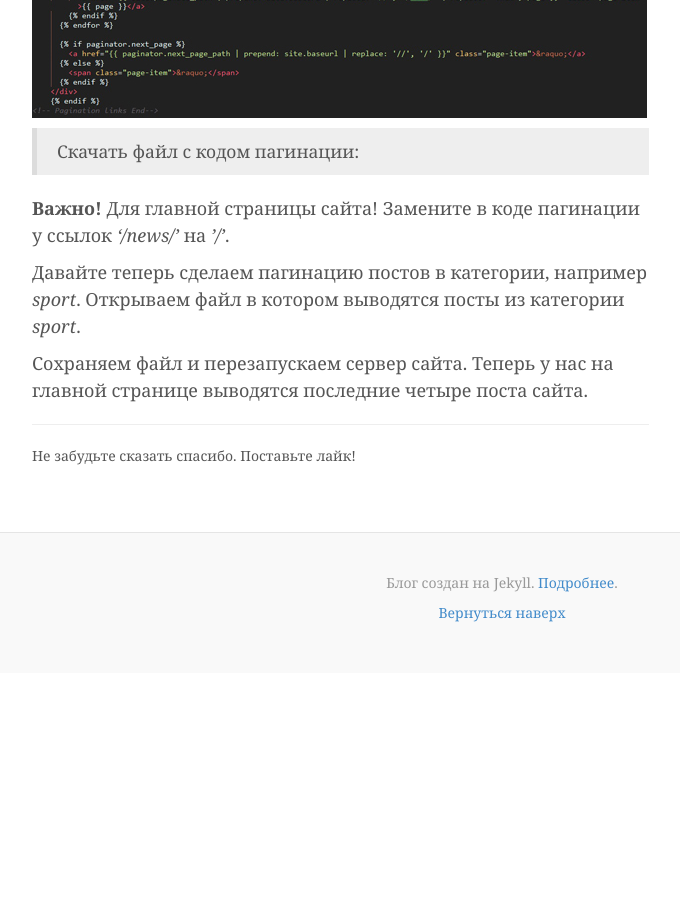
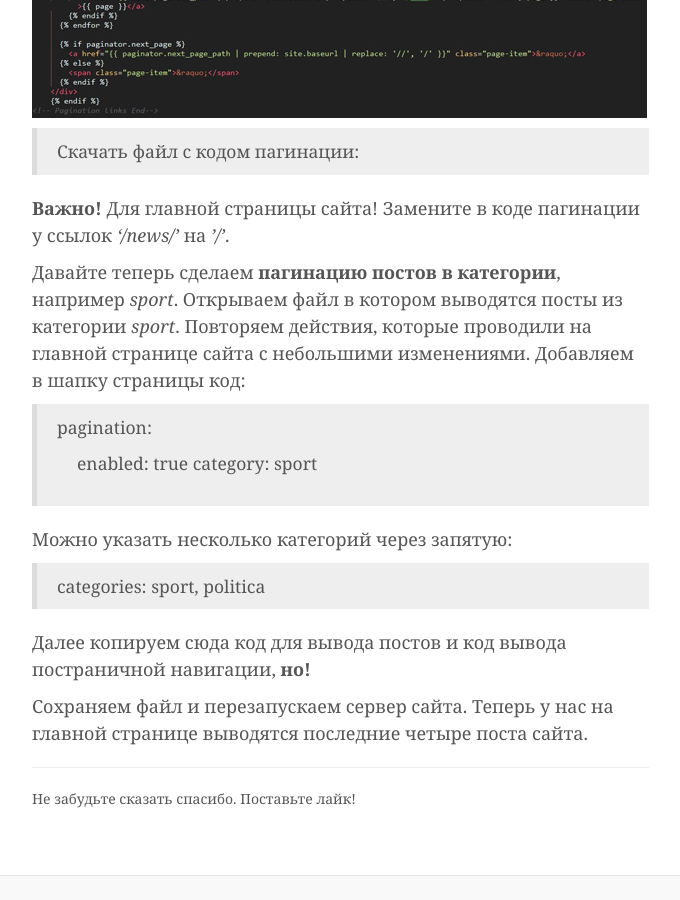
Before and after one commit to htmlblog/htmlblog.github.io, a Jekyll site: the page built from _posts/2017-04-15-paghinatsiia-jekyll-po-katieghoriiam.markdown, in a window 1280 px wide and 900 px high, scrolled down 2624 px. Shown: the whole window, without its empty margins (138-818 px from the left). Built offline with Jekyll 4.4.1, drawn with Linux system fonts in a browser that asks for light colours; comment, search, counter and statistics services are not loaded; before the commit the page ends 3297 px from its top, so only the background shows below that.

Commit message:
Updated Paghinatsiia Jekyll Po Katieghoriiam

```diff
--- a/_posts/2017-04-15-paghinatsiia-jekyll-po-katieghoriiam.markdown
+++ b/_posts/2017-04-15-paghinatsiia-jekyll-po-katieghoriiam.markdown
@@ -68,6 +68,14 @@ layout: post
 **Важно!** Для главной страницы сайта!
 Замените в коде пагинации у ссылок *'/news/'* на *'/'*.
 
-Давайте теперь сделаем пагинацию постов в категории, например *sport*. Открываем файл в котором выводятся посты из категории *sport*.
+Давайте теперь сделаем **пагинацию постов в категории**, например *sport*. Открываем файл в котором выводятся посты из категории *sport*. Повторяем действия, которые проводили на главной странице сайта с небольшими изменениями. Добавляем в шапку страницы код:
+>pagination:
+>>enabled: true
+>>category: sport
+
+Можно указать несколько категорий через запятую:
+>categories: sport, politica
+
+Далее копируем сюда код для вывода постов и код вывода постраничной навигации, **но!**
 
 Сохраняем файл и перезапускаем сервер сайта. Теперь у нас на главной странице выводятся последние четыре поста сайта.
```
